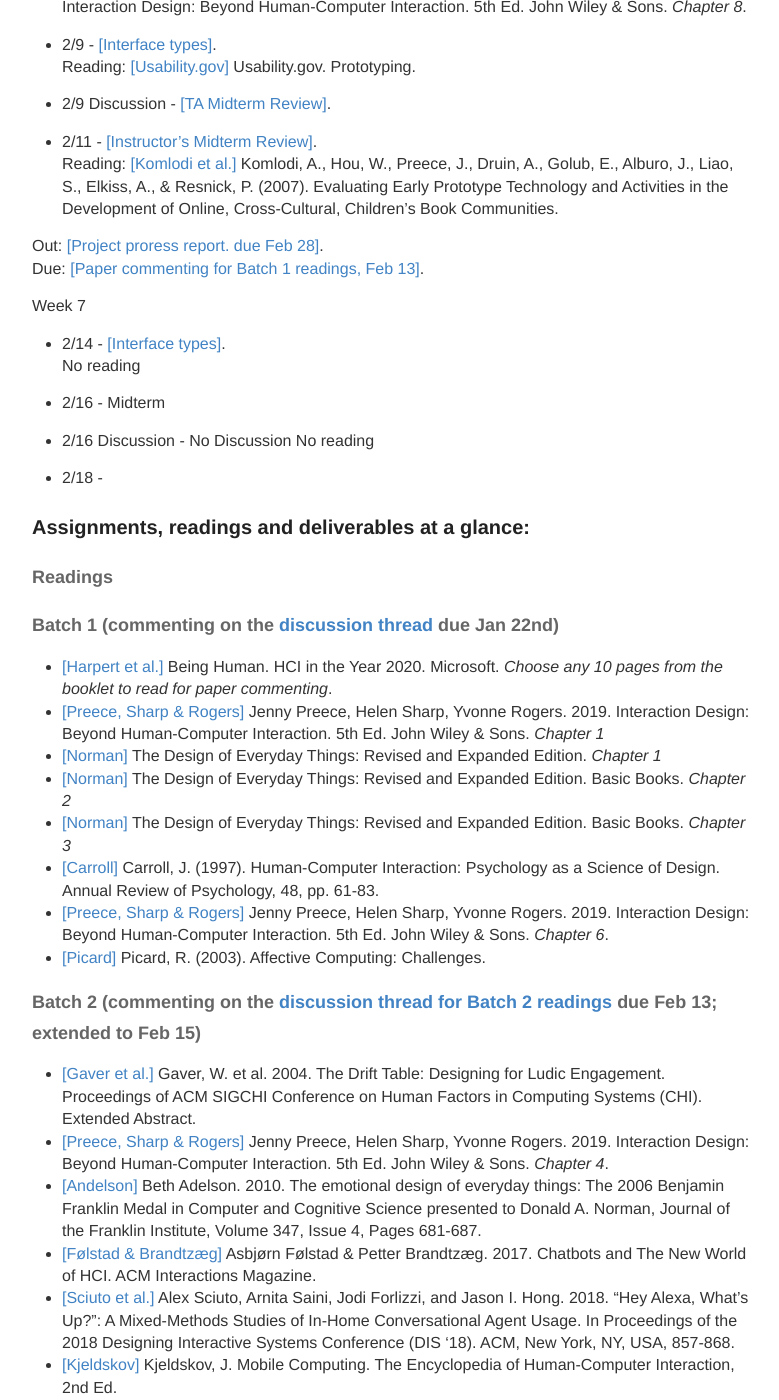
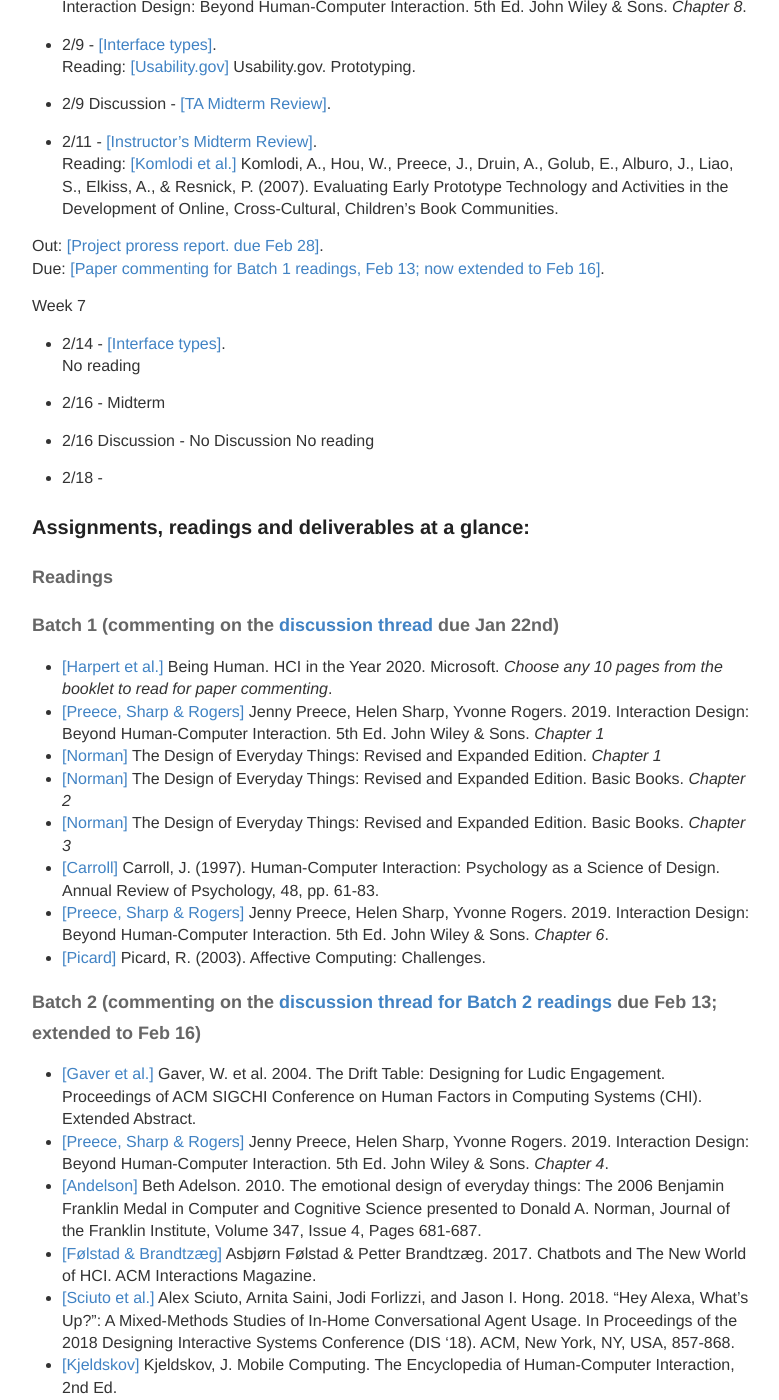
Before and after one commit to hciwang/hciwang.github.io, a Jekyll site: the page built from _posts/2022-1-1-lectures.md, in a window 1280 px wide and 1400 px high, scrolled down 2375 px. Shown: the whole window, without its empty margins (248-1027 px from the left). Built offline with Jekyll 4.4.1, drawn with Linux system fonts in a browser that asks for light colours.

Commit message:
Update 2022-1-1-lectures.md

```diff
--- a/_posts/2022-1-1-lectures.md
+++ b/_posts/2022-1-1-lectures.md
@@ -92,7 +92,7 @@
 Reading: [[Komlodi et al.]](http://www.id-book.com/downloads/casestudy_14point2.pdf) Komlodi, A., Hou, W., Preece, J., Druin, A., Golub, E., Alburo, J., Liao, S., Elkiss, A., & Resnick, P. (2007). Evaluating Early Prototype Technology and Activities in the Development of Online, Cross-Cultural, Children's Book Communities.
 
 Out: [[Project proress report. due Feb 28]](https://canvas.ucdavis.edu/courses/633616/assignments/830801).
-Due: [[Paper commenting for Batch 1 readings, Feb 13]](https://canvas.ucdavis.edu/courses/633616/discussion_topics/872948).
+Due: [[Paper commenting for Batch 1 readings, Feb 13; now extended to Feb 16]](https://canvas.ucdavis.edu/courses/633616/discussion_topics/872948).
 
 Week 7
 - 2/14 - [[Interface types]](https://canvas.ucdavis.edu/courses/633616/files/folder/Lecture%20slides?preview=15650143).
@@ -117,7 +117,7 @@
 - [[Preece, Sharp & Rogers]](http://www.id-book.com/) Jenny Preece, Helen Sharp, Yvonne Rogers. 2019. Interaction Design: Beyond Human-Computer Interaction. 5th Ed. John Wiley & Sons.  *Chapter 6*.
 - [[Picard]](https://affect.media.mit.edu/pdfs/03.picard.pdf) Picard, R. (2003). Affective Computing: Challenges.
 
-#### Batch 2 (commenting on the [discussion thread for Batch 2 readings](https://canvas.ucdavis.edu/courses/633616/discussion_topics/872948) due Feb 13; extended to Feb 15)
+#### Batch 2 (commenting on the [discussion thread for Batch 2 readings](https://canvas.ucdavis.edu/courses/633616/discussion_topics/872948) due Feb 13; extended to Feb 16)
 - [[Gaver et al.]](https://canvas.ucdavis.edu/courses/633616/files/folder/Misc%20files?preview=15474362) Gaver, W. et al. 2004. The Drift Table: Designing for Ludic Engagement. Proceedings of ACM SIGCHI Conference on Human Factors in Computing Systems (CHI). Extended Abstract.
 - [[Preece, Sharp & Rogers]](http://www.id-book.com/) Jenny Preece, Helen Sharp, Yvonne Rogers. 2019. Interaction Design: Beyond Human-Computer Interaction. 5th Ed. John Wiley & Sons.  *Chapter 4*.
 - [[Andelson]](https://canvas.ucdavis.edu/courses/633616/files/folder/Misc%20files?preview=15551134) Beth Adelson. 2010. The emotional design of everyday things: The 2006 Benjamin Franklin Medal in Computer and Cognitive Science presented to Donald A. Norman, Journal of the Franklin Institute, Volume 347, Issue 4, Pages 681-687.
```
